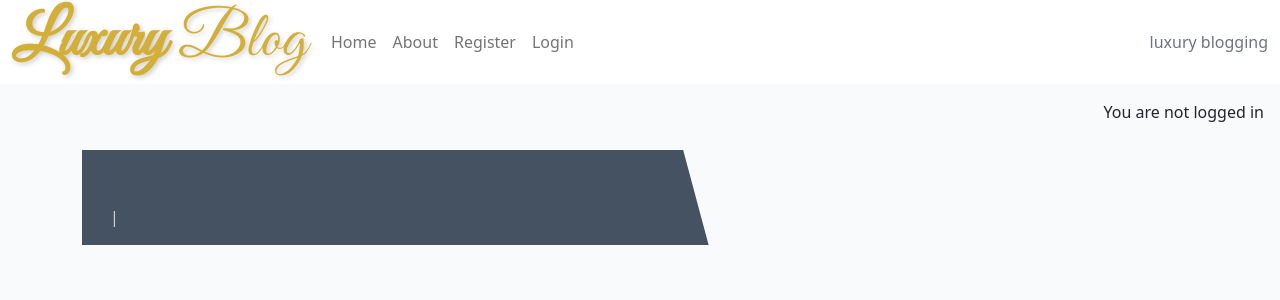
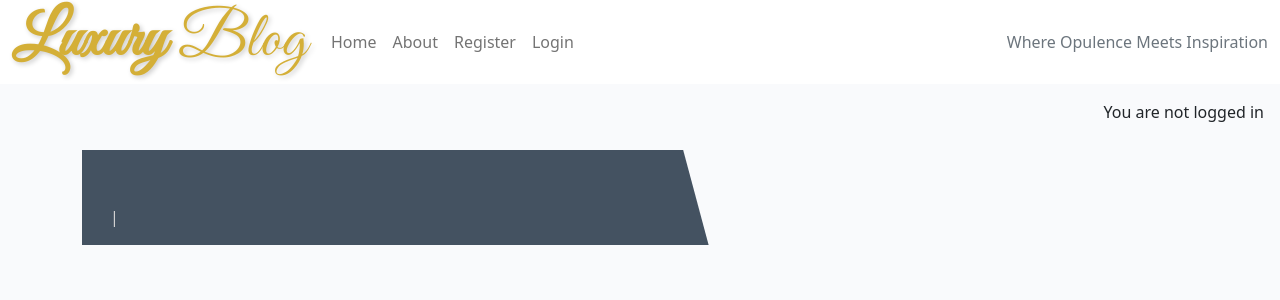
Before and after one commit to linobollansee/the-luxury-blog, a Django app: template blog/templates/blog/post_detail.html in a window 1280 px wide. Shown: the top 300 px of the page. Run offline with Django 4.2, Linux system fonts and the light colour scheme; the template is opened without the code that fills it, so the values that code supplies are empty; some libraries are stand-ins or nearby versions.

Commit message:
Update navbar text

```diff
--- a/templates/base.html
+++ b/templates/base.html
@@ -69,7 +69,7 @@
                     {% endif %}
                 </ul>
                 <span class="navbar-text text-muted">
-                    luxury blogging
+                    Where Opulence Meets Inspiration
                 </span>
             </div>
         </div>
```
